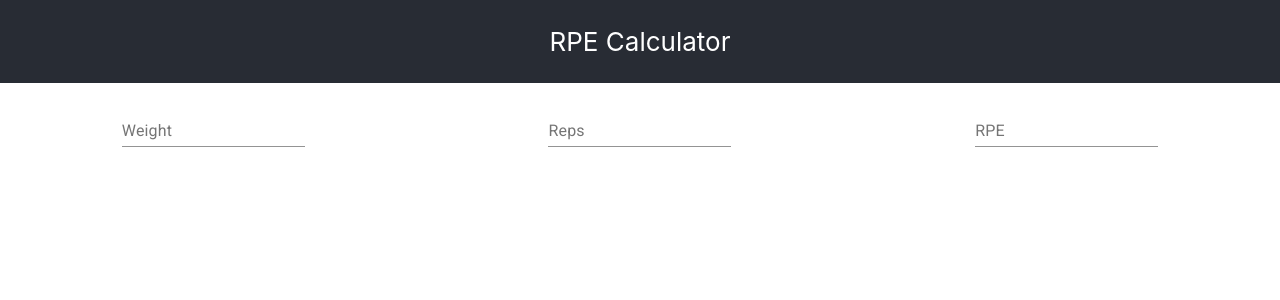
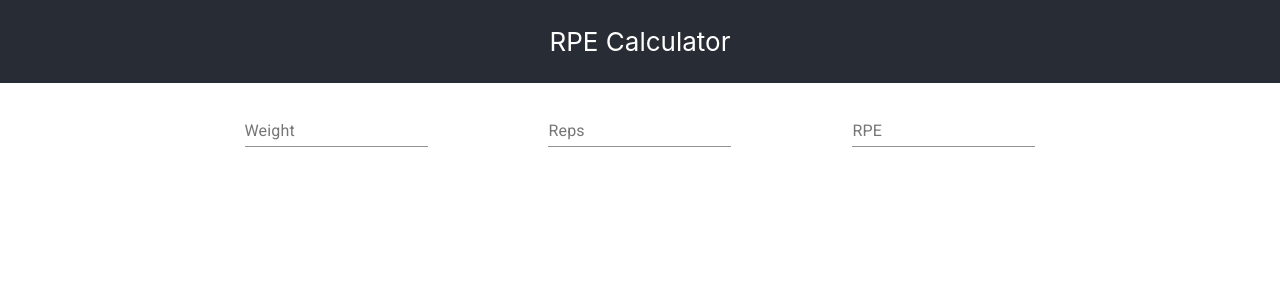
Before and after one commit to andymcwraith/rpe-calculator, a React (Create React App) app: page / in a window 1280 px wide. Shown: the top 300 px of the page. Built offline with nearby package versions, Linux system fonts and the light colour scheme.

Commit message:
Some additional styling

```diff
--- a/src/components/Layout.tsx
+++ b/src/components/Layout.tsx
@@ -1,5 +1,7 @@
 import * as React from 'react';
+import Container from '@material-ui/core/Container';
 import Grid from '@material-ui/core/Grid';
+import Paper from '@material-ui/core/Paper'
 
 import RepsInput from './RepsInput';
 import RpeInput from './RpeInput';
@@ -21,7 +23,8 @@ interface Props {
 
 const Layout: React.FC<Props> = props => {
     return (
-        <Grid className="layout" container={true}>
+        <Container maxWidth="md">
+            <Grid className="layout" container={true} justify="center" alignItems="center">
                 <Grid item={true} xs={12} md={4}>
                     <WeightInput value={props.weight} onChangeHandler={props.weightInputChangeHandler} />
                 </Grid>
@@ -32,9 +35,13 @@ const Layout: React.FC<Props> = props => {
                     <RpeInput value={props.rpe} onChangeHandler={props.rpeInputChangeHandler} />
                 </Grid>
                 <Grid item={true} xs={12}>
+                    <Paper>
                         <ResultsTable results={props.results} />
+                    </Paper>
                 </Grid>
             </Grid>
+        </Container>
+
     );
 };
 
--- a/src/components/ResultsTable.tsx
+++ b/src/components/ResultsTable.tsx
@@ -4,6 +4,7 @@ import TableBody from '@material-ui/core/TableBody';
 import TableCell from '@material-ui/core/TableCell';
 import TableHead from '@material-ui/core/TableHead';
 import TableRow from '@material-ui/core/TableRow';
+import { makeStyles } from '@material-ui/core/styles'
 
 import { RPETableItem } from '../types';
 
@@ -20,6 +21,13 @@ const getLoad = (rpe: number, reps: number, results: RPETableItem[]): number | n
 
     return item.load;
 };
+
+const useStyles = makeStyles({
+    table: {
+        maxWidth: '100%',
+        margin: '1em',
+    },
+});
 
 const tableHeadRow = (repCounts: number[]): JSX.Element => {
     const repCountCells = repCounts
@@ -68,6 +76,8 @@ const tableBodyRow = (rpe: number, repCounts: number[], results: RPETableItem[])
 const ResultsTable: React.FC<Props> = props => {
     const { results } = props;
 
+    const classes = useStyles();
+
     if (results.length > 0) {
         const repsArray = [1, 2, 3, 4, 5, 6, 7, 8, 9, 10, 11, 12];
         const rpeArray = [6, 6.5, 7, 7.5, 8, 8.5, 9, 9.5, 10];
@@ -78,7 +88,7 @@ const ResultsTable: React.FC<Props> = props => {
             .map(rpe => tableBodyRow(rpe, repsArray, results));
 
         return (
-            <Table>
+            <Table className={classes.table}>
                 <TableHead>
                     {tableHeadRow(repsArray)}
                 </TableHead>
```
Lines whose indentation alone changed are shown as unchanged.
